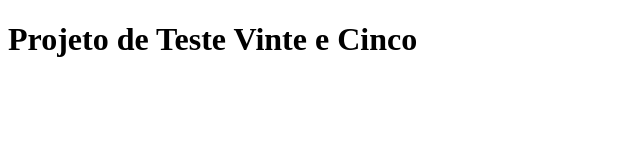
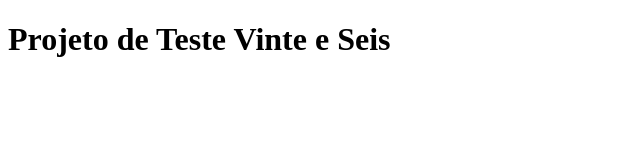
Before and after one commit to ramguimaraes/aula_01, a plain HTML site: page index.html in a window 1280 px wide. Shown: the full height of the page, 0-640 px from the left. Drawn offline with Linux system fonts and the light colour scheme.

Commit message:
enviar dados local

```diff
--- a/index.html
+++ b/index.html
@@ -4,9 +4,9 @@
         <meta charset="UTF-8">
         <meta http-equiv="X-UA-Compatible" content="IE=edge">
         <meta name="viewport" content="width=device-width, initial-scale=1.0">
-        <title>Projeto de Teste Vinte e Cinco</title>
+        <title>Projeto de Teste Vinte e Seis</title>
     </head>
     <body>
-        <h1>Projeto de Teste Vinte e Cinco</h1>
+        <h1>Projeto de Teste Vinte e Seis</h1>
     </body>
 </html>
```
